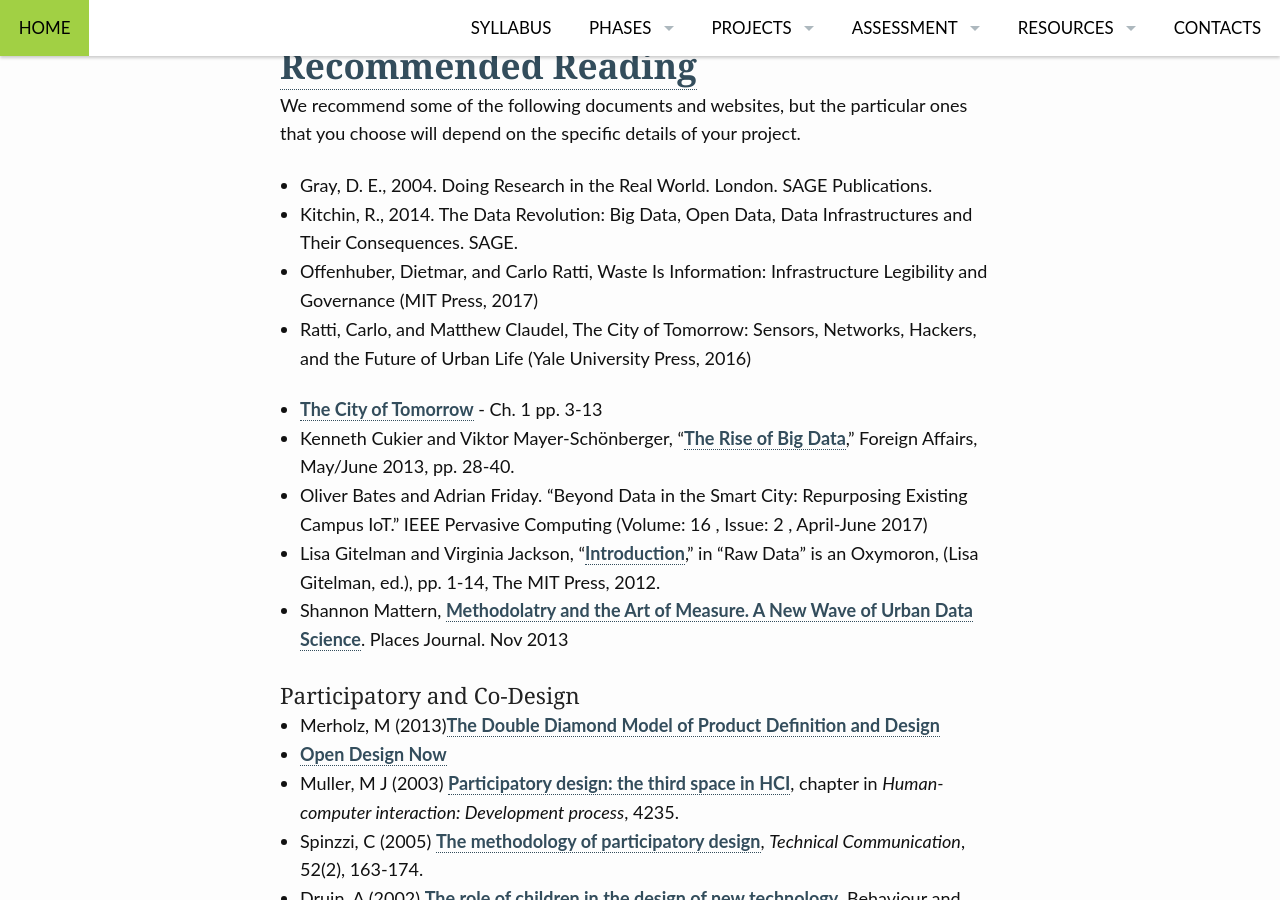
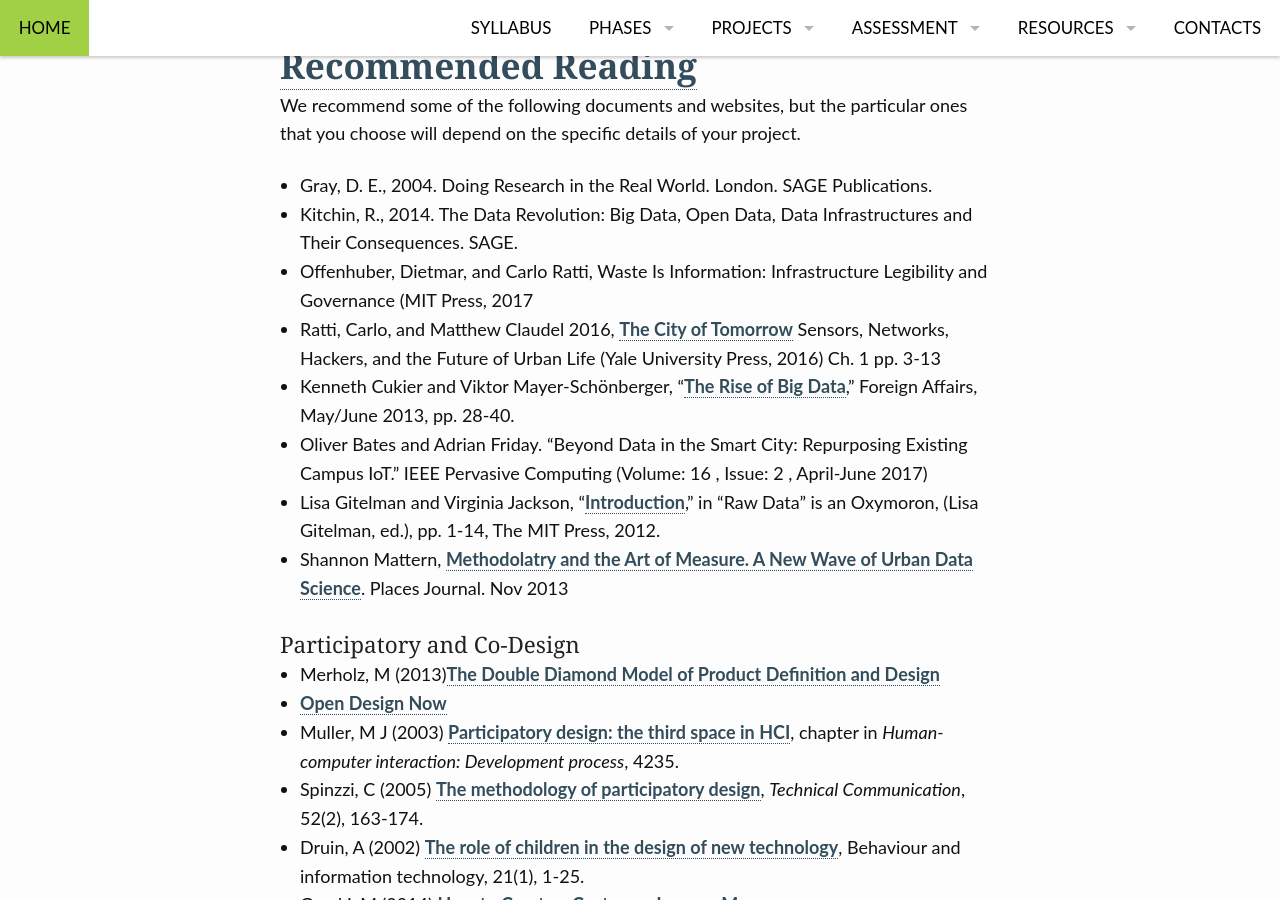
Before and after one commit to edinburghlivinglab/ddc, a Jekyll site: the page built from pages/reading_list.md, in a window 1280 px wide and 900 px high, scrolled down 336 px. Built offline with Jekyll 4.4.1, drawn with Linux system fonts in a browser that asks for light colours.

Commit message:
Update reading_list.md

```diff
--- a/pages/reading_list.md
+++ b/pages/reading_list.md
@@ -10,11 +10,8 @@
 
 * Gray, D. E., 2004. Doing Research in the Real World. London. SAGE Publications.
 * Kitchin, R., 2014. The Data Revolution: Big Data, Open Data, Data Infrastructures and Their Consequences. SAGE.
-* Offenhuber, Dietmar, and Carlo Ratti, Waste Is Information: Infrastructure Legibility and Governance (MIT Press, 2017)
-* Ratti, Carlo, and Matthew Claudel, The City of Tomorrow: Sensors, Networks, Hackers, and the Future of Urban Life (Yale University Press, 2016)
-
-
-* [The City of Tomorrow](https://www.scribd.com/document/384155848/The-City-of-Tomorrow-Sensors-Networks-Hackers-And-the-Future-of-Urban-Life) - Ch. 1 pp. 3-13
+* Offenhuber, Dietmar, and Carlo Ratti, Waste Is Information: Infrastructure Legibility and Governance (MIT Press, 2017
+* Ratti, Carlo, and Matthew Claudel 2016, [The City of Tomorrow](https://www.scribd.com/document/384155848/The-City-of-Tomorrow-Sensors-Networks-Hackers-And-the-Future-of-Urban-Life) Sensors, Networks, Hackers, and the Future of Urban Life (Yale University Press, 2016) Ch. 1 pp. 3-13
 * Kenneth Cukier and Viktor Mayer-Schönberger, “[The Rise of Big Data](https://www.foreignaffairs.com/articles/2013-04-03/rise-big-data),” Foreign Affairs, May/June 2013, pp. 28-40.
 * Oliver Bates and Adrian Friday. "Beyond Data in the Smart City: Repurposing Existing Campus IoT." IEEE Pervasive Computing (Volume: 16 , Issue: 2 , April-June 2017)
 * Lisa Gitelman and Virginia Jackson, “[Introduction](https://raley.english.ucsb.edu/wp-content/Engl800/RawData-excerpts.pdf),” in “Raw Data” is an Oxymoron, (Lisa Gitelman, ed.), pp. 1-14, The MIT Press, 2012.
```
